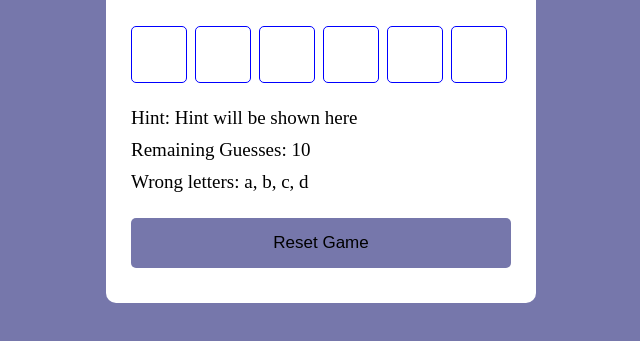
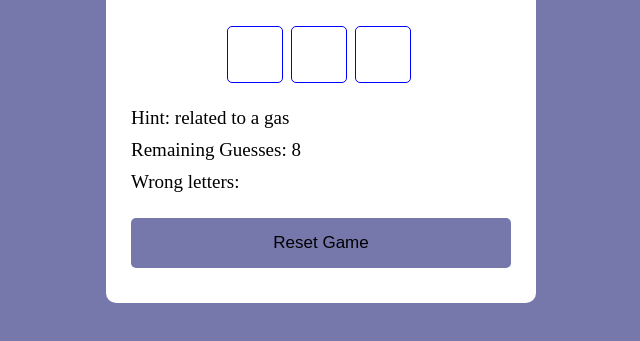
Before and after one commit to Tobbiloba/Guess-the-word, a plain HTML site: page index.html in a window 1280 px wide. Shown: the part 285-626 px from the top of the page, without its empty margins (319-959 px from the left). Drawn offline with Linux system fonts and the light colour scheme.

Commit message:
finished the app

```diff
--- a/index.html
+++ b/index.html
@@ -9,32 +9,28 @@
   </head>
   <body>
     <div class="wrapper">
-      <h1>Guess the Word</h1>
+      <h1 class="h1-text">Guess the Word</h1>
       <div class="content">
-        <div class="inputs">
-          <input type="text" disabled />
-          <input type="text" disabled />
-          <input type="text" disabled />
-          <input type="text" disabled />
-          <input type="text" disabled />
-          <input type="text" disabled />
-        </div>
+        <input type="text" class="typing-input" maxlength="1" />
+        <div class="inputs"></div>
         <div class="details">
-          <p class="hint">
+          <p class="hint p-text">
             Hint:
-            <span>Hint will be shown here</span>
+            <span></span>
           </p>
-          <p class="guess-left">
+          <p class="guess-left p-text">
             Remaining Guesses:
-            <span>10</span>
+            <span></span>
           </p>
-          <p class="wrong-letter">
+          <p class="wrong-letter p-text">
             Wrong letters:
-            <span>a, b, c, d</span>
+            <span></span>
           </p>
         </div>
         <button class="reset-btn">Reset Game</button>
       </div>
     </div>
+    <script src="./src/js/app.js"></script>
+    <script src="./src/js/word.js"></script>
   </body>
 </html>
--- a/src/css/style.css
+++ b/src/css/style.css
@@ -29,6 +29,11 @@ body {
   flex-wrap: wrap;
   justify-content: center;
 }
+.content .typing-input {
+  opacity: 0;
+  z-index: -999;
+  position: absolute;
+}
 .inputs input {
   height: 57px;
   width: 56px;
@@ -37,6 +42,7 @@ body {
   font-weight: 500;
   color: rgb(83, 164, 179);
   text-align: center;
+  text-transform: uppercase;
   background: none;
   border-radius: 5px;
   border: 1px solid blue;
@@ -62,3 +68,20 @@ body {
   padding: 15px 0;
   border-radius: 5px;
 }
+
+@media only screen and (max-width: 600px) {
+  .wrapper {
+    width: 80%;
+  }
+  .wrapper .h1-text {
+    font-size: 20px;
+    text-align: center;
+  }
+  .inputs input {
+    width: 37px;
+    height: 40px;
+  }
+  .wrapper .p-text {
+    font-size: 17px;
+  }
+}
--- a/src/js/app.js
+++ b/src/js/app.js
@@ -0,0 +1,263 @@
+const inputs = document.querySelector(".inputs"),
+reserBtn = document.querySelector(".reset-btn"),
+wrongLetter = document.querySelector(".wrong-letter span"),
+guessLeft = document.querySelector(".guess-left span")
+hint = document.querySelector(".hint span");
+typingInput = document.querySelector(".typing-input");
+const wordList = [
+     {
+        word: "python",
+        hint: "programming language"
+    },
+    {
+        word: "guitar",
+        hint: "a musical instrument"
+    },
+    {
+        word: "aim",
+        hint: "a purpose or intention"
+    },
+    {
+        word: "venus",
+        hint: "planet of our solar system"
+    },
+    {
+        word: "gold",
+        hint: "a yellow precious metal"
+    },
+    {
+        word: "ebay",
+        hint: "online shopping site"
+    },
+    {
+        word: "golang",
+        hint: "programming language"
+    },
+    {
+        word: "coding",
+        hint: "related to programming"
+    },
+    {
+        word: "matrix",
+        hint: "science fiction movie"
+    },
+    {
+        word: "bugs",
+        hint: "related to programming"
+    },
+    {
+        word: "avatar",
+        hint: "epic science fiction film"
+    },
+    {
+        word: "gif",
+        hint: "a file format for image"
+    },
+    {
+        word: "mental",
+        hint: "related to the mind"
+    },
+    {
+        word: "map",
+        hint: "diagram represent of an area"
+    },
+    {
+        word: "island",
+        hint: "land surrounded by water"
+    },
+    {
+        word: "hockey",
+        hint: "a famous outdoor game"
+    },
+    {
+        word: "chess",
+        hint: "related to a indoor game"
+    },
+    {
+        word: "viber",
+        hint: "a social media app"
+    },
+    {
+        word: "github",
+        hint: "code hosting platform"
+    },
+    {
+        word: "png",
+        hint: "a image file format"
+    },
+    {
+        word: "silver",
+        hint: "precious greyish-white metal"
+    },
+    {
+        word: "mobile",
+        hint: "an electronic device"
+    },
+    {
+        word: "gpu",
+        hint: "computer component"
+    },
+    {
+        word: "java",
+        hint: "programming language"
+    },
+    {
+        word: "google",
+        hint: "famous search engine"
+    },
+    {
+        word: "venice",
+        hint: "famous city of waters"
+    },
+    {
+        word: "excel",
+        hint: "microsoft product for windows"
+    },
+    {
+        word: "mysql",
+        hint: "a relational database system"
+    },
+    {
+        word: "nepal",
+        hint: "developing country name"
+    },
+    {
+        word: "flute",
+        hint: "a musical instrument"
+    },
+    {
+        word: "crypto",
+        hint: "related to cryptocurrency"
+    },
+    {
+        word: "tesla",
+        hint: "unit of magnetic flux density"
+    },
+    {
+        word: "mars",
+        hint: "planet of our solar system"
+    },
+    {
+        word: "proxy",
+        hint: "related to server application"
+    },
+    {
+        word: "email",
+        hint: "related to exchanging message"
+    },
+    {
+        word: "html",
+        hint: "markup language for the web"
+    },
+    {
+        word: "air",
+        hint: "related to a gas"
+    },
+    {
+        word: "idea",
+        hint: "a thought or suggestion"
+    },
+    {
+        word: "server",
+        hint: "related to computer or system"
+    },
+    {
+        word: "svg",
+        hint: "a vector image format"
+    },
+    {
+        word: "jpeg",
+        hint: "a image file format"
+    },
+    {
+        word: "search",
+        hint: "act to find something"
+    },
+    {
+        word: "key",
+        hint: "small piece of metal"
+    },
+    {
+        word: "egypt",
+        hint: "a country name"
+    },
+    {
+        word: "joker",
+        hint: "psychological thriller film"
+    },
+    {
+        word: "dubai",
+        hint: "developed country name"
+    },
+    {
+        word: "photo",
+        hint: "representation of person or scene"
+    },
+    {
+        word: "nile",
+        hint: "largest river in the world"
+    },
+    {
+        word: "rain",
+        hint: "related to a water"
+    },
+]
+let word, maxGuesses, corrects = [], incorrects = [];
+function randomWord() {
+    let ranObj = wordList[Math.floor(Math.random() * wordList.length)];
+    word = ranObj.word;
+    maxGuesses = 8; corrects = [], incorrects = [];
+
+    hint.innerText = ranObj.hint;
+    guessLeft.innerText = maxGuesses;
+    wrongLetter.innerText = incorrects;
+
+
+    let html = "";
+    for(let i = 0; i < word.length; i++) {
+        html += `<input type="text" disabled />`
+    }
+    inputs.innerHTML = html;
+};
+randomWord();
+
+function initGame(e) {
+    let key = e.target.value;
+    if(key.match(/^[A-Za-z]+$/) && !incorrects.includes(` ${key}`) && !corrects.includes(key)){
+        console.log(key)
+        if(word.includes(key)) {
+           for(let i = 0; i < word.length; i++) {
+            if(word[i] === key) {
+                corrects.push(key)
+                inputs.querySelectorAll("input")[i].value = key
+            }
+           }
+        } else {
+            maxGuesses --;
+             incorrects.push(` ${key}`)
+        }
+        guessLeft.innerText = maxGuesses;
+        wrongLetter.innerText = incorrects;
+
+    }
+
+    typingInput.value = "";
+
+    setTimeout(() => {
+        if(corrects.length === word.length) {
+        alert(`Congrats! You found the word ${word.toUpperCase()}`);
+        randomWord();
+    } else if (maxGuesses < 1) {
+        alert("Game over! You don't have any guess remaining");
+        for(let i = 0; i < word.length; i++) {
+            inputs.querySelectorAll("input")[i].value = word[i];
+           }
+    }
+    })
+
+}
+
+reserBtn.addEventListener("click", randomWord);
+typingInput.addEventListener("input",  initGame);
+inputs.addEventListener("click", () => typingInput.focus())
+document.addEventListener("keydown", () => typingInput.focus())
```
Also changed, not shown: src/js/word.js (added, +198 -0 lines).
